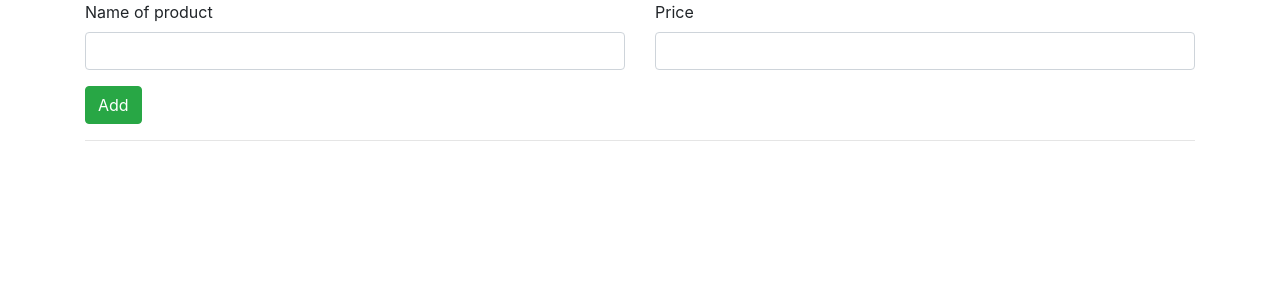
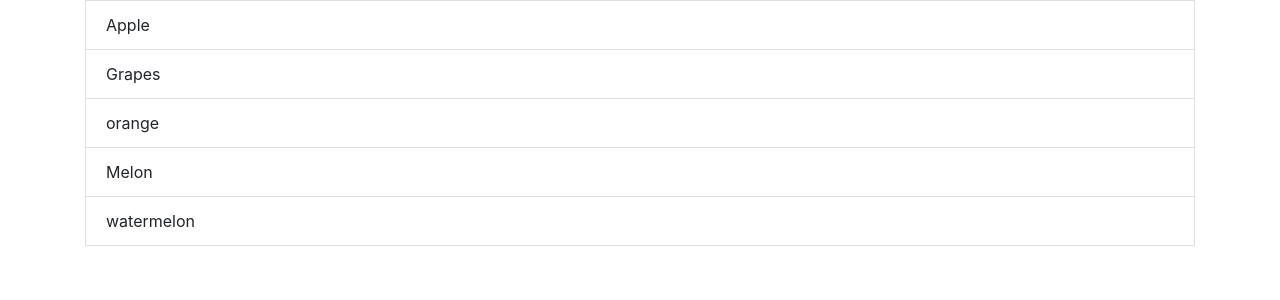
Before and after one commit to TadeoZamora/react-proxy, a React (Create React App) app: page / in a window 1280 px wide. Shown: the top 300 px of the page. Built offline with nearby package versions, Linux system fonts and the light colour scheme.

Commit message:
se integro Router-Dom

```diff
--- a/package.json
+++ b/package.json
@@ -9,6 +9,7 @@
     "bootstrap": "^4.5.3",
     "react": "^17.0.1",
     "react-dom": "^17.0.1",
+    "react-router-dom": "^5.2.0",
     "react-scripts": "4.0.0",
     "web-vitals": "^0.2.4"
   },
--- a/src/index.js
+++ b/src/index.js
@@ -5,13 +5,16 @@ import App from './App';
 import reportWebVitals from './reportWebVitals';
 import CreateProduct from './pages/CreateProduct'
 import Counter from './pages/Counter';
+import {BrowserRouter, Switch, Route} from 'react-router-dom';
 
 ReactDOM.render(
-  <React.StrictMode>
-    {/* <App /> */}
-    <CreateProduct />
-    {/* <Counter /> */}
-  </React.StrictMode>,
+  <BrowserRouter>
+    <Switch>
+      <Route path="/" exact component={ App } />
+      <Route path="/counter" component={Counter} />
+      <Route path="/create" component={CreateProduct} />
+    </Switch>
+  </BrowserRouter>,
   document.getElementById('root')
 );
 
```
Also changed, not shown: 1 other file (tests, documents, lock files or other folders).
